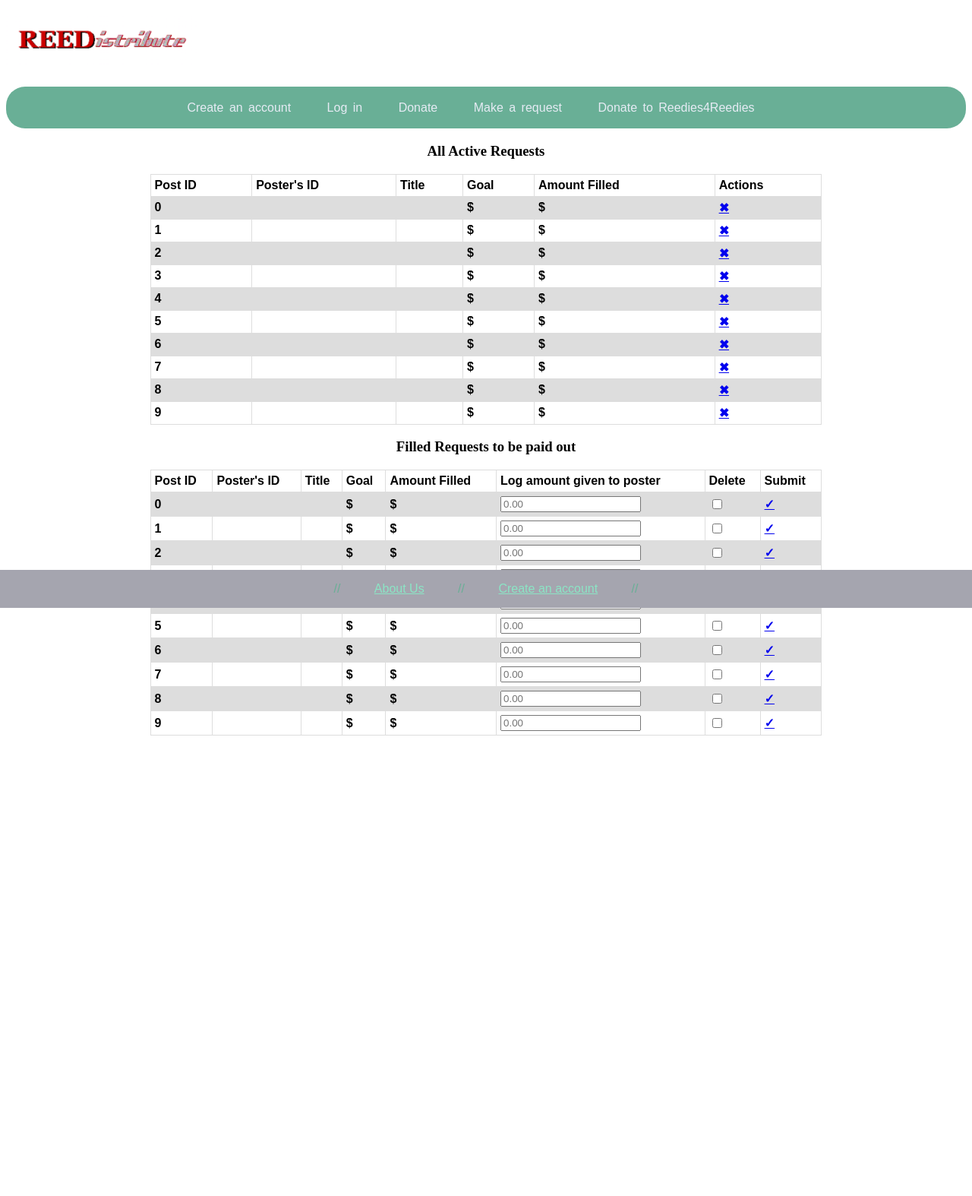
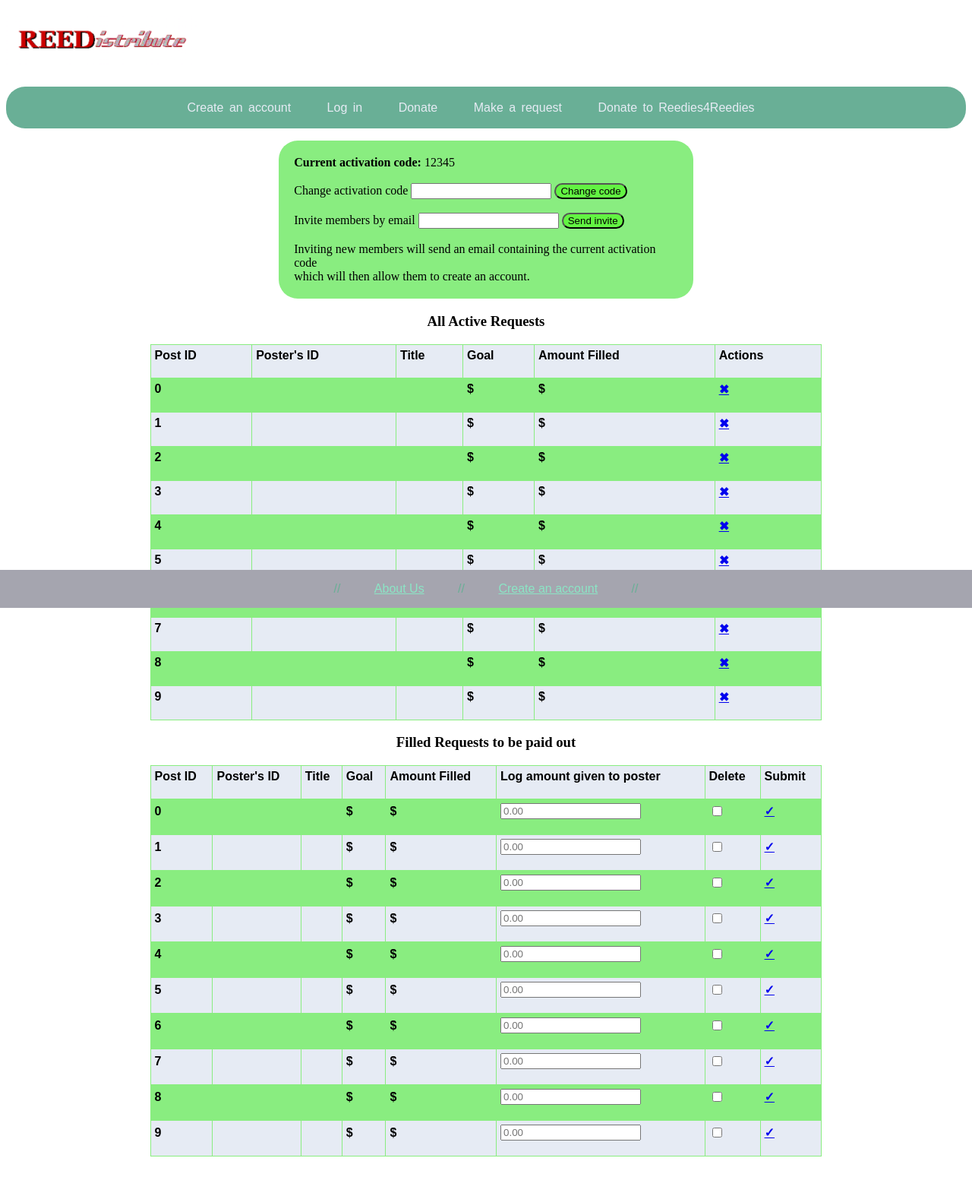
Before and after one commit to reed-college/ReeDistribute, a Flask app: template templates/test.html in a window 1280 px wide. Shown: the whole page at 76% size. Before the commit the page ends 968 px from the top, so only its background shows below. Run offline with Flask 2, Linux system fonts and the light colour scheme; the template is opened without the code that fills it, so the values that code supplies are empty; parts of the project's set-up code (start-up, migrations or seed data) failed here and were passed over; some libraries are stand-ins or nearby versions.

Commit message:
added css, will be in static soon

```diff
--- a/templates/test.html
+++ b/templates/test.html
@@ -6,24 +6,62 @@ table {
     border-collapse: collapse;
     width: 70%;
     margin: auto;
+    background: #e6ebf4;
 }
 
 td, th {
-    border: 1px solid #dddddd;
+    border: 1px solid #89ed80;
     text-align: left;
     padding: 5px;
+    padding-bottom: 20px;
 }
 
 tr:nth-child(even) {
-    background-color: #dddddd;
+    background-color:#89ed80 ;
 }
 h3 {
 	text-align: center;
 }
-
+div.container {
+	margin:auto;
+	background:#89ed80;
+	width:40%;
+	padding:20px;
+	border-radius: 25px;
+}
+div.invite,input.invite {
+	display:inline;
+}
+p.message, div.code {
+	margin:auto;
+	text-align: left;
+}
+div.code {
+	text-align: center;
+	display: inline;
+}
+button {
+	border-radius: 25px;
+	background: #62f442;
+}
 </style>
 </head>
 <body>
+<div class="container">
+<div class="code"> <b>Current activation code:</b> 12345 </div> <br>
+<div class="change_code"> <br>
+Change activation code <input class="change" id="change">
+<button class=button> Change code </button> <br>
+</div> <br>
+<div class="invite">
+Invite members by email <input class="invite" id="invite">
+<button class=button> Send invite </button> <br>
+</div>
+<br>
+<p class="message" id="message">
+Inviting new members will send an email containing the current activation code
+<br> which will then allow them to create an account. </p>
+</div>
 <table>
 <h3> All Active Requests </h3>
 <tr>
@@ -72,7 +110,7 @@ h3 {
 {% endfor %}
 </table>
 
-
+<br><br>
 
 
 </body>
```
